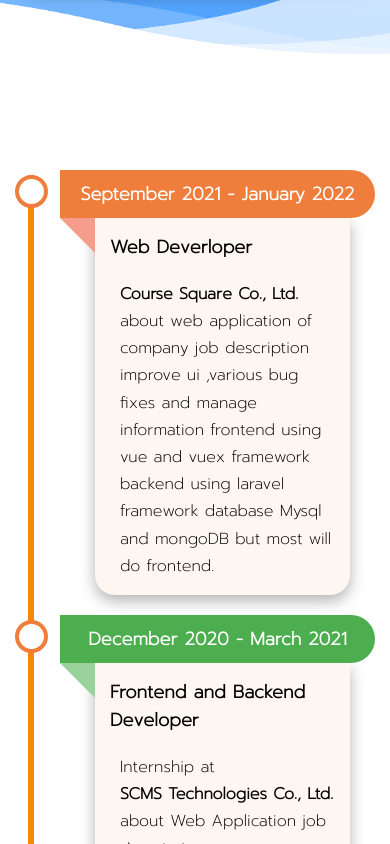
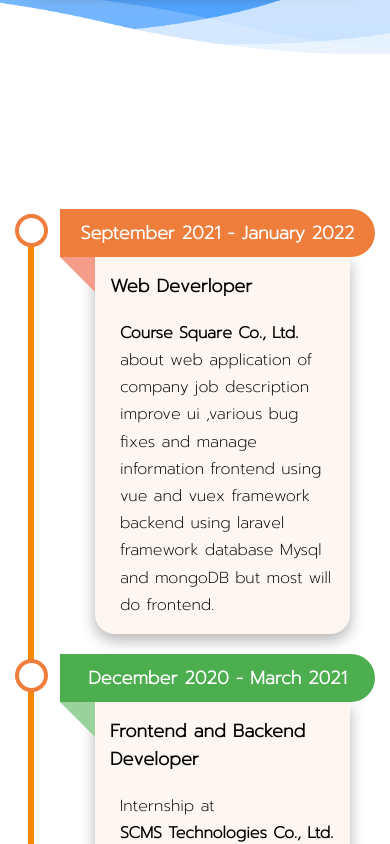
Before and after one commit to thanikth/resume, a React (Create React App) app: page / in a window 390 px wide. Shown: the part 2400-3244 px from the top of the page. Built offline with nearby package versions, Linux system fonts and the light colour scheme.

Commit message:
fixed slide to page work

```diff
--- a/src/components/Work/work.css
+++ b/src/components/Work/work.css
@@ -117,6 +117,9 @@
 }
 
 @media screen and (max-width: 540px) {
+  .work {
+    padding-top: 20% !important;
+  }
   .timeline::after {
     left: 31px;
   }
```
